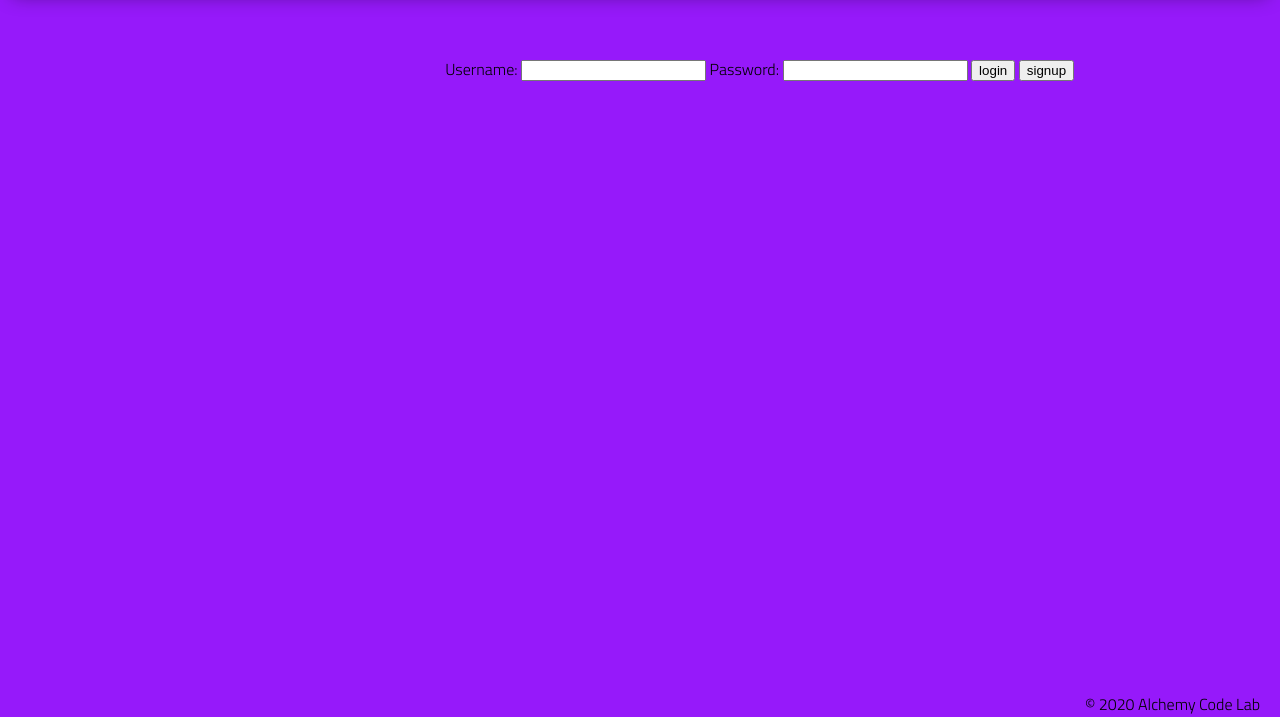
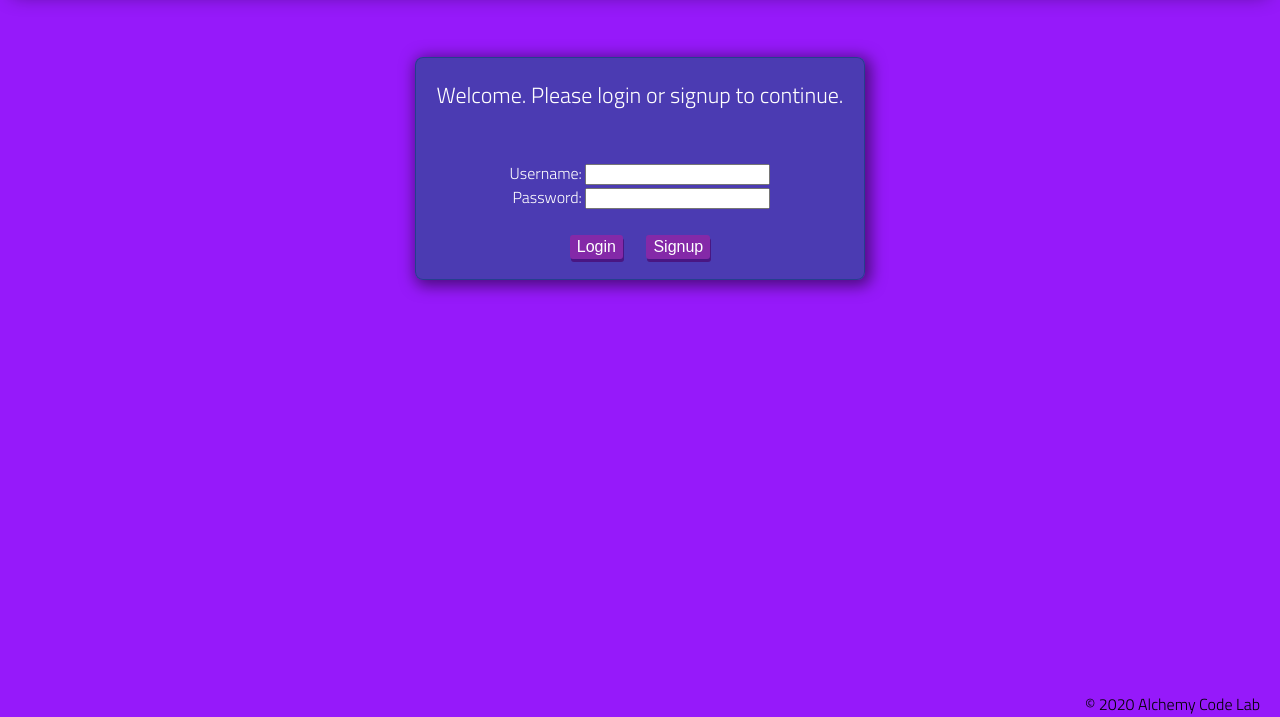
Before and after one commit to Dylan-Floyd/lab-15-todo-list, a plain HTML site: page index.html in a window 1280 px wide. Shown: the part 83-800 px from the top of the page. Drawn offline with Linux system fonts and the light colour scheme.

Commit message:
make the website look nice

```diff
--- a/home.css
+++ b/home.css
@@ -1 +1,57 @@
 /* add home page styles here */
+form {
+    padding: 20px;
+    background-color: rgba(0, 95, 107, 0.5);
+    color: white;
+    box-shadow: 3px 3px 15px 3px #00000080;
+    border-color:rgba(0, 68, 107, 0.5);
+    border-width: 1px;
+    border-style: solid;
+    border-radius: 8px;
+    display: flex;
+    flex-direction: column;
+    justify-content: center;
+    align-items: center;
+    width: 450px;
+}
+
+.welcome-message {
+    font-size: 22px;
+    font-weight: 500;
+}
+
+.error-message {
+    display: inline;
+    max-width: 100%;
+    text-align: center;
+    margin: 10px 0px;
+}
+
+.inputs-div {
+    display: flex;
+    flex-direction: column;
+    justify-content: center;
+    align-items: flex-end;
+    margin: 5px 0px;
+}
+
+.buttons-div {
+    margin-top: 20px;
+}
+
+input[type="button"] {
+    background-color: rgb(132, 41, 168);
+    border-radius: 3px;
+    border-width: 0px;
+    padding: 3px 7px;
+    box-shadow: 1px 3px 0 rgb(73, 22, 131);
+    transition: all .2s ease-in-out;
+    margin: 0px 10px;
+    font-size: 16px;
+    color: white;
+}
+
+input[type="button"]:active {
+    transform: translateY(2px);
+    box-shadow: 1px 1px 0 rgb(77, 182, 252);
+}
--- a/home.js
+++ b/home.js
@@ -6,7 +6,7 @@ const loginButton = document.querySelector('#login-button');
 const signupButton = document.querySelector('#signup-button');
 const errorMessage = document.querySelector('label.error-message');
 const BAD_LOGIN_MESSAGE = 'Invalid credentials. Please try again.';
-const BAD_SIGNUP_MESSAGE = 'That username is taken. Please use a different one.';
+const BAD_SIGNUP_MESSAGE = 'That username is taken or your credentials are invalid. Please use a different one.';
 
 // initialize global state
 
--- a/index.html
+++ b/index.html
@@ -1,6 +1,5 @@
 <!DOCTYPE html>
 <html lang="en">
-
     <head>
         <meta charset="UTF-8">
         <meta name="viewport" content="width=device-width, initial-scale=1.0">
@@ -21,19 +20,26 @@
         <main>
             <section class="main-section">
                 <form id="login-signup-form">
+                    <label class="welcome-message">
+                        Welcome. Please login or signup to continue.
+                    </label>
                     <label class="error-message hidden">
                         Invalid credentials. Please try again.
                     </label>
+                    <div class="inputs-div">
                         <label>
                             Username:
-                    <input type="text" name="username">
+                            <input type="text" name="username" required>
                         </label>
                         <label>
                             Password:
                             <input type="password" name="password" required>
                         </label>
-                <input id="login-button" type="button" value="login">
-                <input id="signup-button" type="button" value="signup">
+                    </div>
+                    <div class="buttons-div">
+                        <input id="login-button" type="button" value="Login">
+                        <input id="signup-button" type="button" value="Signup">
+                    </div>
                 </form>
             </section>
         </main>
@@ -45,5 +51,4 @@
         <script type="module" src="./home.js"></script>
         <script type="module" src="./bg-canvas.js"></script>
     </body>
-
 </html>
--- a/local-storage-utils.js
+++ b/local-storage-utils.js
@@ -118,6 +118,7 @@ export function completeTodo(todoId) {
 
 //Returns true if the login was successful, otherwise returns false
 export function loginUser(username, password) {
+    if (!username || !password || username === '' || password === '') return false;
     const users = getUsers();
     const userData = users.find(user => { return user.username === username; });
     if (!userData) return false;
@@ -129,6 +130,7 @@ export function loginUser(username, password) {
 
 //Returns true if the signup was successful, otherwise returns false
 export function signupUser(username, password) {
+    if (!username || !password || username === '' || password === '') return false;
     const users = getUsers();
     const userData = users.find(user => { return user.username === username; });
     if (userData) return false;
--- a/todos/todos.css
+++ b/todos/todos.css
@@ -1,3 +1,51 @@
 .completed {
     text-decoration: line-through;
 }
+
+.main-section {
+    padding: 20px;
+    background-color: rgba(0, 95, 107, 0.5);
+    color: white;
+    box-shadow: 3px 3px 15px 3px #00000080;
+    border-color:rgba(0, 68, 107, 0.5);
+    border-width: 1px;
+    border-style: solid;
+    border-radius: 8px;
+    display: flex;
+    flex-direction: column;
+    justify-content: center;
+    align-items: center;
+    width: 450px;
+}
+
+input[type="submit"] {
+    background-color: rgb(132, 41, 168);
+    border-radius: 3px;
+    border-width: 0px;
+    padding: 2px 7px;
+    box-shadow: 1px 3px 0 rgb(73, 22, 131);
+    transition: all .2s ease-in-out;
+    margin: 0px 3px;
+    font-size: 14px;
+    color: white;
+}
+
+input[type="submit"]:active {
+    transform: translateY(2px);
+    box-shadow: 1px 1px 0 rgb(77, 182, 252);
+}
+
+#todos-ul {
+    margin: 5px 0px;
+    width: 100%;
+}
+
+#todos-ul > li {
+    font-size: 22px;
+    border-bottom: 1px solid rgba(56, 56, 56, .4);
+    width: 100%;
+}
+
+#todos-ul > li:last-child {
+    border-bottom: 0px solid black;
+}
--- a/todos/todos.js
+++ b/todos/todos.js
@@ -2,6 +2,7 @@ import { addTodoText, completeTodo, getTodos, getActiveUser } from '../local-sto
 
 const todosUL = document.querySelector('#todos-ul');
 const addTodoForm = document.querySelector('#add-todo-form');
+const todoInput = document.querySelector('input[type="text"]');
 
 //redirect user to homepage if there's no user set
 if (getActiveUser() === null) window.location = '../';
@@ -33,8 +34,8 @@ function renderTodos() {
 
 addTodoForm.addEventListener('submit', (e) => {
     e.preventDefault();
-    const formData = new FormData(addTodoForm);
-    const todoText = formData.get('todo-text');
+    const todoText = todoInput.value;
+    todoInput.value = '';
     addTodoText(todoText);
     renderTodos();
 });
```
Also changed, not shown: todos/index.html (+3 -5 lines). Lines whose indentation alone changed are shown as unchanged.
